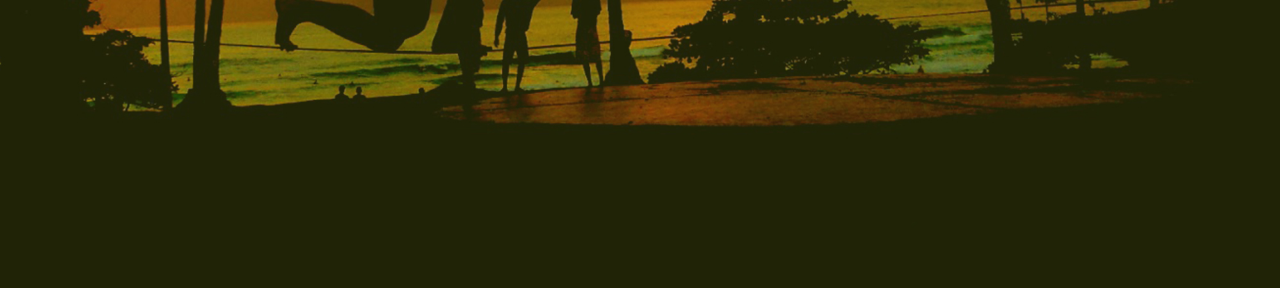
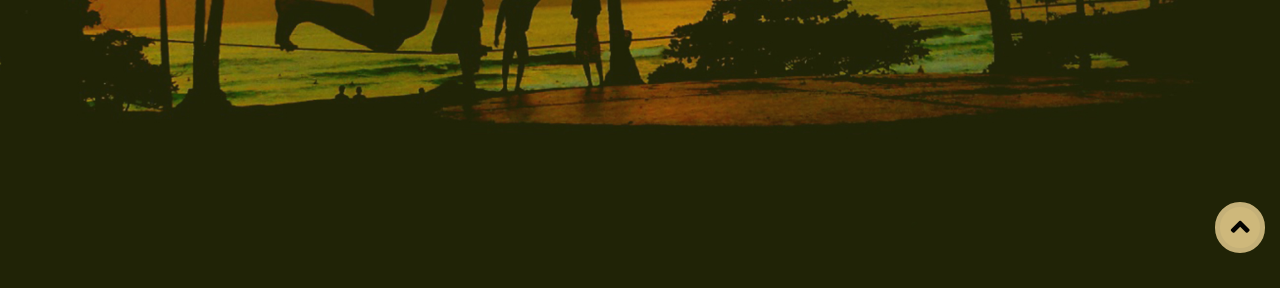
Before and after one commit to Wagner-Jr/projetos, a plain HTML site: page Projeto Hotel Paraiso/index.html in a window 1280 px wide. Shown: the part 512-800 px from the top of the page. Drawn offline with nearby package versions, Linux system fonts and the light colour scheme.

Commit message:
Criação do botão page up. Adicionado classe .top ao arquivo style.css, adicionado o cdn do jquery ao index junto com o botão responsável por subir a página e um arquivo script.js na pasta js com a função js responsável pelo funcionamento.

```diff
--- a/Projeto Hotel Paraiso/css/style.css
+++ b/Projeto Hotel Paraiso/css/style.css
@@ -6,6 +6,23 @@ a:hover{opacity: 1;}
 @font-face {
   font-family: Lemon;
   src: url(../fonts/LemonMilkbold.otf);
+}
+
+.top {
+    padding: 6px;
+    position: fixed;
+    bottom: 35px;
+    right: 15px;
+    font-size: 30px;
+    background-color: #E1C989;
+    border-radius: 30px;
+    width: 50px;
+    color: #000;
+    display: flex;
+    justify-content: center;
+    line-height: 29px;
+    z-index: 1;
+    border: 5px solid #d6c085;
 }
 
 /*HEADER*/
--- a/Projeto Hotel Paraiso/index.html
+++ b/Projeto Hotel Paraiso/index.html
@@ -74,5 +74,9 @@
 			</ul>
 			<p>Todos os direitos reservados - Hotel Paraíso 2023</p>
 	</section>
+
+	<script src="https://code.jquery.com/jquery-3.6.0.js" integrity="sha256-H+K7U5CnXl1h5ywQfKtSj8PCmoN9aaq30gDh27Xc0jk=" crossorigin="anonymous"></script>
+
+	<a href="#" class="top fa fa-angle-up 2x"></a>
 </body>
 </html>
```
Also changed, not shown: Projeto Hotel Paraiso/js/script.js (added, +19 -0 lines).
